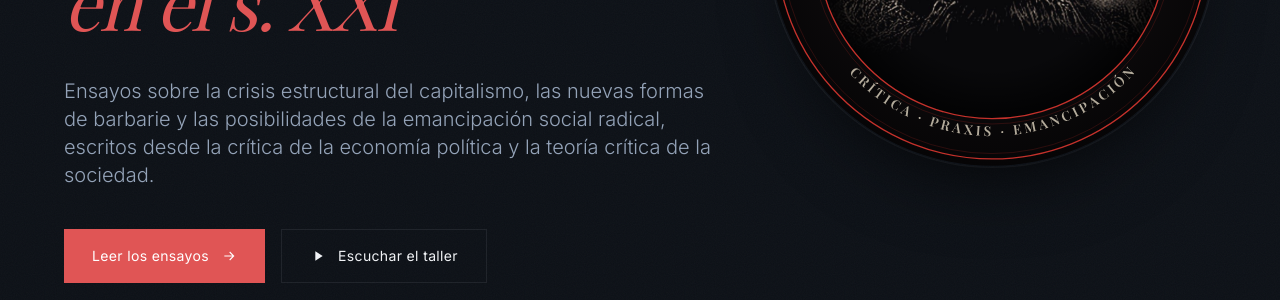
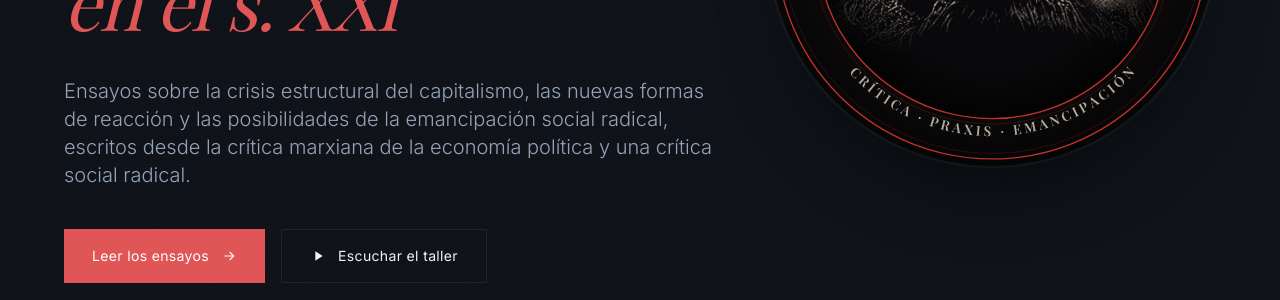
Before and after one commit to necplusultra-blog/necplusultra.github.io, a Jekyll site: the page built from index.html, in a window 1280 px wide and 900 px high, scrolled down 344 px. Shown: the part 181-481 px from the top of the window. Built offline with Jekyll 4.4.1, drawn with Linux system fonts in a browser that asks for light colours; nearby versions of some CDN libraries; some web fonts are replaced.

Commit message:
Update _data/sitio.yml (via Pages CMS)

```diff
--- a/_data/sitio.yml
+++ b/_data/sitio.yml
@@ -20,8 +20,9 @@ hero:
   titulo: Elementos teóricos para la transformación social radical
   titulo_acento: en el s. XXI
   bajada: Ensayos sobre la crisis estructural del capitalismo, las nuevas formas
-    de barbarie y las posibilidades de la emancipación social radical, escritos
-    desde la crítica de la economía política y la teoría crítica de la sociedad.
+    de reacción y las posibilidades de la emancipación social radical, escritos
+    desde la crítica marxiana de la economía política y una crítica social
+    radical.
   boton_principal_texto: Leer los ensayos
   boton_principal_enlace: "#ensayos"
   boton_secundario_texto: Escuchar el taller
```
